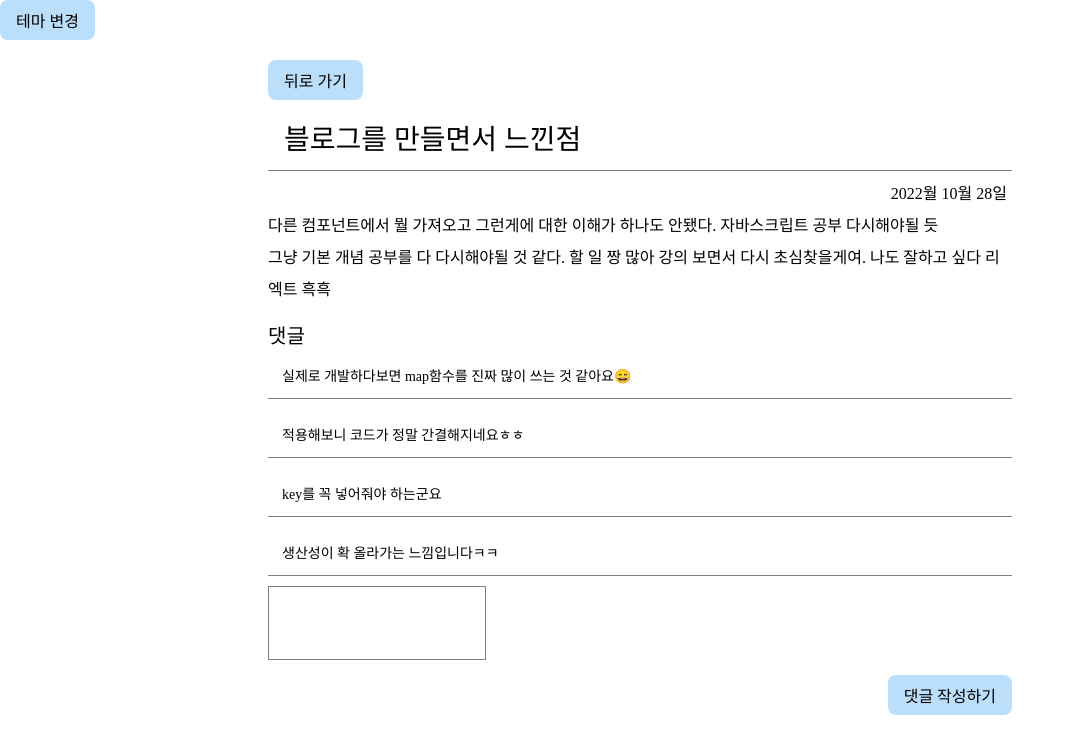
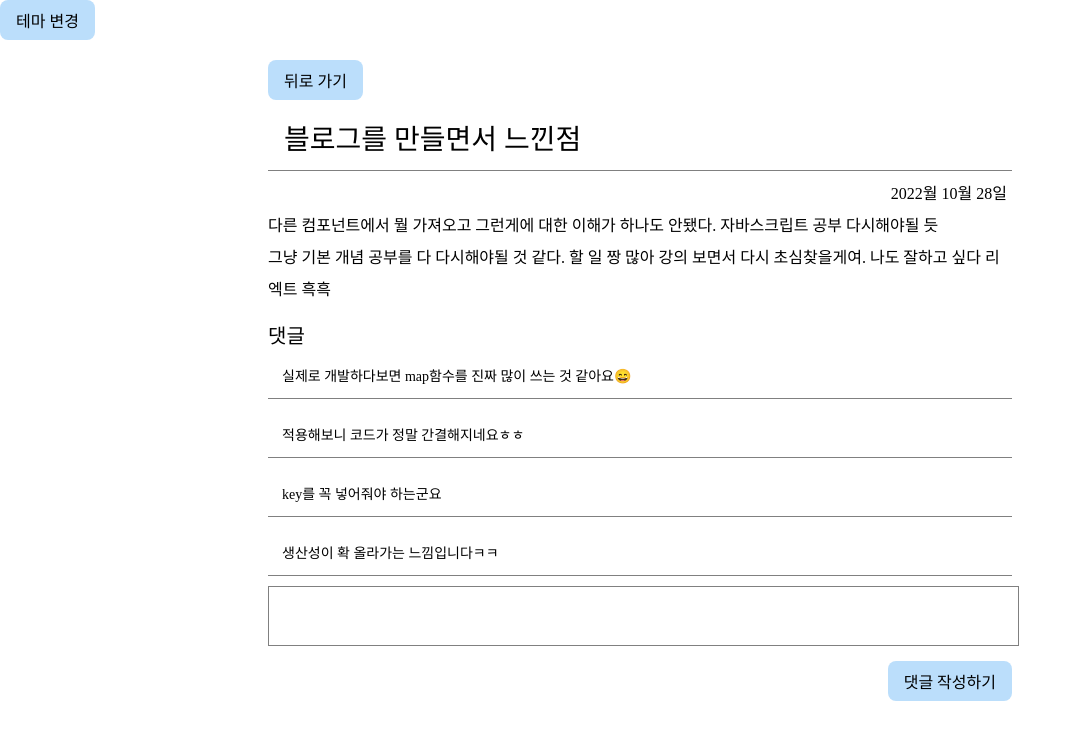
Before and after one commit to oxxun21/react_mini_blog, a React (Create React App) app: page /post/1 in a window 1280 px wide. Shown: the top 754 px of the page, without its empty margins (0-1082 px from the left). Built offline with nearby package versions, Linux system fonts and the light colour scheme.

Commit message:
로그인 버튼 문제 해결

```diff
--- a/src/App.js
+++ b/src/App.js
@@ -200,7 +200,7 @@ function App(props) {
             <ThemeProvider theme={isDark ? darkMode : defalutTheme}>
             <Button title="테마 변경" onClick={() => setIsDark((prev) => !prev)} />
             <Routes>
-                <Route index element={<LogIn dummyPost={gurapingItems} posts={postItems} />} />
+                <Route index element={<LogIn posts={postItems} />} />
                 <Route path="main-pages" element={<MainPage posts={postItems} />} />
                 <Route path="post-write" element={<PostWritePage />} />
 
@@ -215,6 +215,5 @@ function App(props) {
 export default App;
 
 // 테마 컴포넌트 화면 안에 같이 넣기
-// 테마 완성
 // 추가, 삭제 > 할 수 있으면 하고 싶다
 // 사용자 이름 로컬스토리지 저장, 기억
--- a/src/component/list/PostList.jsx
+++ b/src/component/list/PostList.jsx
@@ -17,13 +17,11 @@ const Wrapper = styled.div`
 `;
 
 function PostList(props) {
-    const { posts, onClickItem, dummyPost } = props;
-
-    console.log(dummyPost);
+    const { posts, onClickItem } = props;
 
     return (
         <Wrapper>
-            {dummyPost && dummyPost.map((post) => {
+            {posts && posts.map((post) => {
                 return (
                     <PostListItem
                         key={post.id}
--- a/src/component/page/LogIn.jsx
+++ b/src/component/page/LogIn.jsx
@@ -62,7 +62,7 @@ const ErrorMessage = styled.span`
   margin-top: 20px;
 `;
 
-function LogIn({ helloWorld , dummyPost }) {
+function LogIn(props) {
     const [clock, setClock] = useState(0);
 
     useEffect(() => {
@@ -94,7 +94,7 @@ function LogIn({ helloWorld , dummyPost }) {
     return (
       <>
         {isLogin ? (
-          <MainPage userName={userName} dummyPost={dummyPost} />
+          <MainPage userName={userName} posts={props.posts} />
         ) : (
           <Wrapper>
             <Title>Mini Blog Project</Title>
--- a/src/component/page/MainPage.jsx
+++ b/src/component/page/MainPage.jsx
@@ -69,7 +69,7 @@ const PostContain = styled.div`
     justify-content: center;
 `
 
-function MainPage({userName, posts, dummyPost}) {
+function MainPage({userName, posts}) {
     const navigate = useNavigate();
     //const userName = useState(() => {JSON.stringify(window.localStorage.getItem("userName"))});
 
@@ -81,7 +81,6 @@ const onClickLink = (item) => {
         <Wrapper>
             <Container>
                 <TitleContain>
-                    {dummyPost}
                     <MainTitleText>째잉이 미니 블로그</MainTitleText>
                     <Hello>{userName}님, 안녕하세요.</Hello>
                 </TitleContain>
--- a/src/component/page/PostViewPage.jsx
+++ b/src/component/page/PostViewPage.jsx
@@ -74,12 +74,11 @@ const CommentBtn = styled.div`
     justify-content: flex-end;
 `
 
-const StyledTextarea = styled.textarea`
+const CommentInput = styled.input`
     display: flex;
-    padding: 16px;
+    width: 95%;
+    padding: 21px;
     font-size: 14px;
-    line-height: 20px;
-    resize: none;
     border: 1px solid grey;
     margin-bottom: 15px;
 `;
@@ -128,7 +127,7 @@ function PostViewPage(props) {
                 <CommentList comments={props.posts[postIdToDB].comments} />
 
                 <form onSubmit={commentHandler}>
-                <StyledTextarea
+                <CommentInput
                     onChange={(event) => {
                         setComment(event.target.value);
                     }}
```
